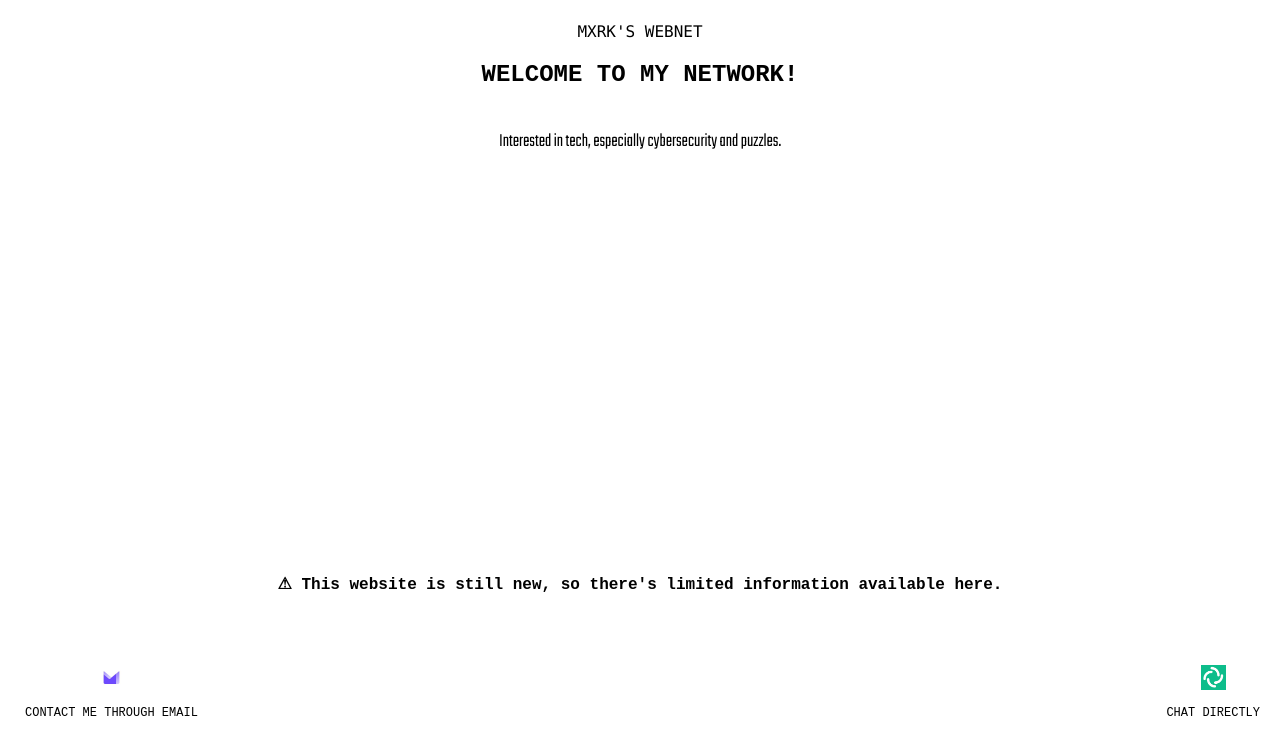
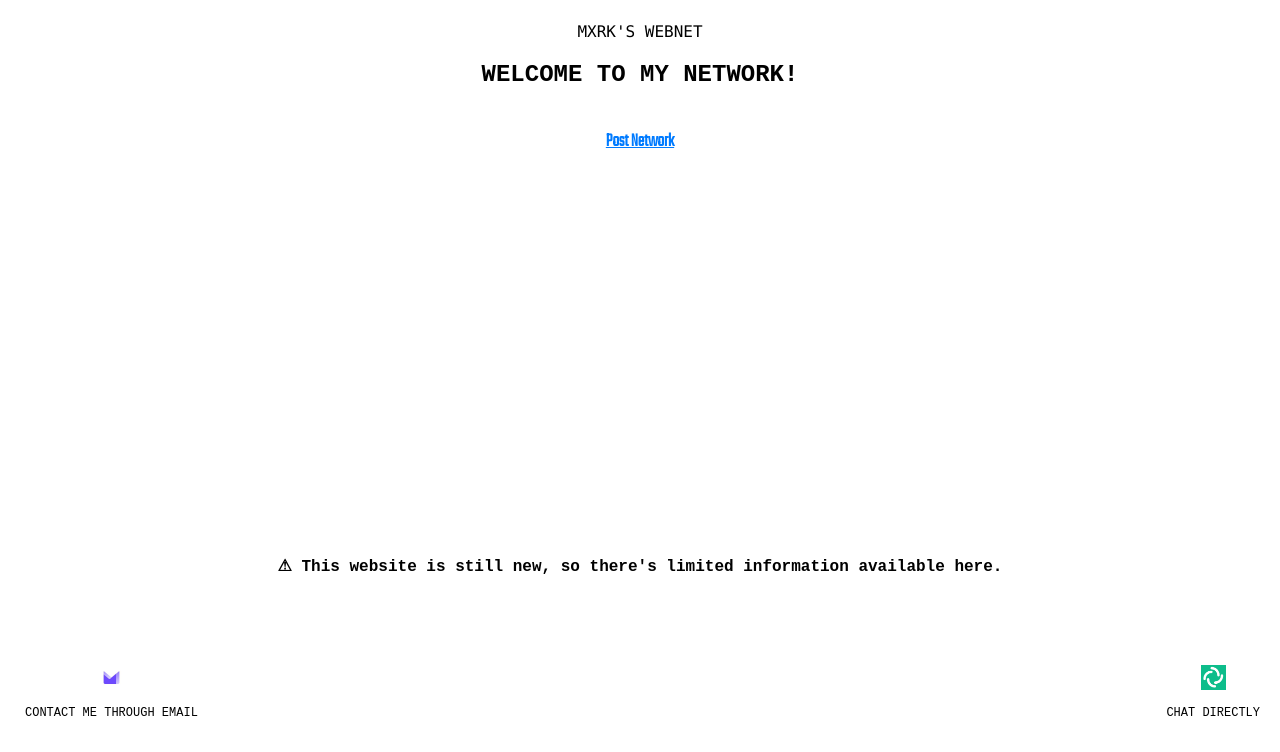
Before and after one commit to mxrksec/mxrksec.github.io, a plain HTML site: page index.html in a window 1280 px wide. Shown: the part 48-800 px from the top of the page. Drawn offline with Linux system fonts and the light colour scheme.

Commit message:
Update index.html

```diff
--- a/index.html
+++ b/index.html
@@ -2,8 +2,8 @@
 <html lang="en">
 <head>
 	<link rel="preconnect" href="https://fonts.googleapis.com">
-<link rel="preconnect" href="https://fonts.gstatic.com" crossorigin>
-<link href="https://fonts.googleapis.com/css2?family=Teko:wght@300&display=swap" rel="stylesheet">
+    <link rel="preconnect" href="https://fonts.gstatic.com" crossorigin>
+    <link href="https://fonts.googleapis.com/css2?family=Teko:wght@300&display=swap" rel="stylesheet">
     <meta charset="UTF-8">
     <meta name="viewport" content="width=device-width, initial-scale=1.0">
     <title>MXRK's TechNet</title>
@@ -44,14 +44,14 @@
         }
 
         .info-name {
-        	font-family: Menlo;
+            font-family: Menlo;
             font-size: 16px; /* Adjust text size to 16px */
             text-align: center;
             margin-top: 40px; /* Increased margin-top for spacing */
         }
 
         .info-text {
-        	font-family: 'Teko', sans-serif;
+            font-family: 'Teko', sans-serif;
             font-size: 19px; /* Adjust text size to 16px */
             text-align: center;
             margin-top: 40px; /* Increased margin-top for spacing */
@@ -157,11 +157,10 @@
     <div class="welcome-text">
         WELCOME TO MY NETWORK!
     </div>
-    <p class="info-text">
-        Interested in tech, especially cybersecurity and puzzles.
-    </p><br><br><br><br><br><br><br><br><br><br><br><br><br><br><br><br><br><br><br><br>
+    <p class="info-text"><a href="https://example.com/post-network" style="color: #007bff; text-decoration: underline; font-size: 19px; font-weight: bold;">Post Network</a></p>
+    <br><br><br><br><br><br><br><br><br><br><br><br><br><br><br><br><br><br><br>
     <p class="notice-text">
-    	⚠ This website is still new, so there's limited information available here.
+        ⚠ This website is still new, so there's limited information available here.
     </p>
     <div class="contact-icons">
         <div class="contact-text">
```
